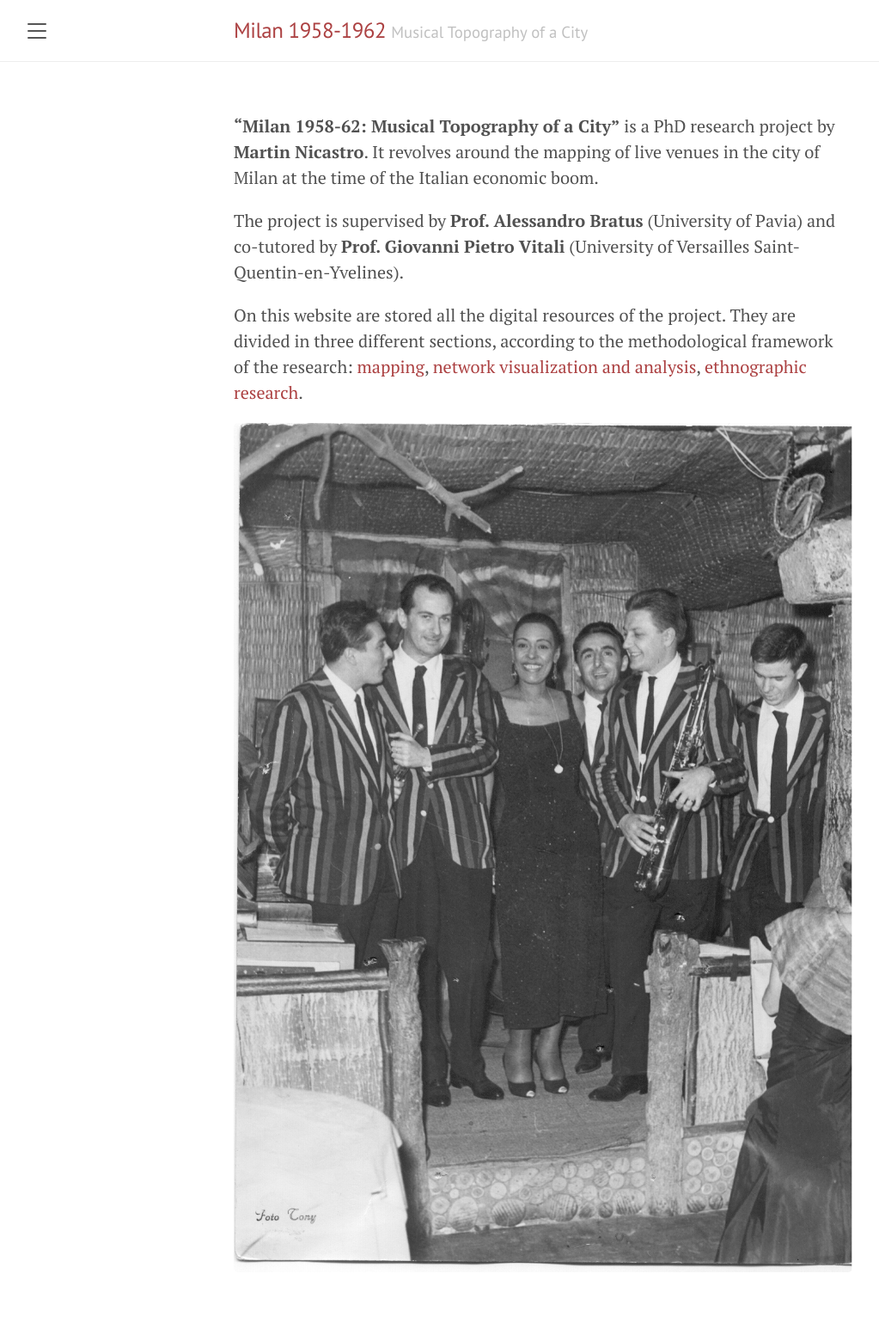
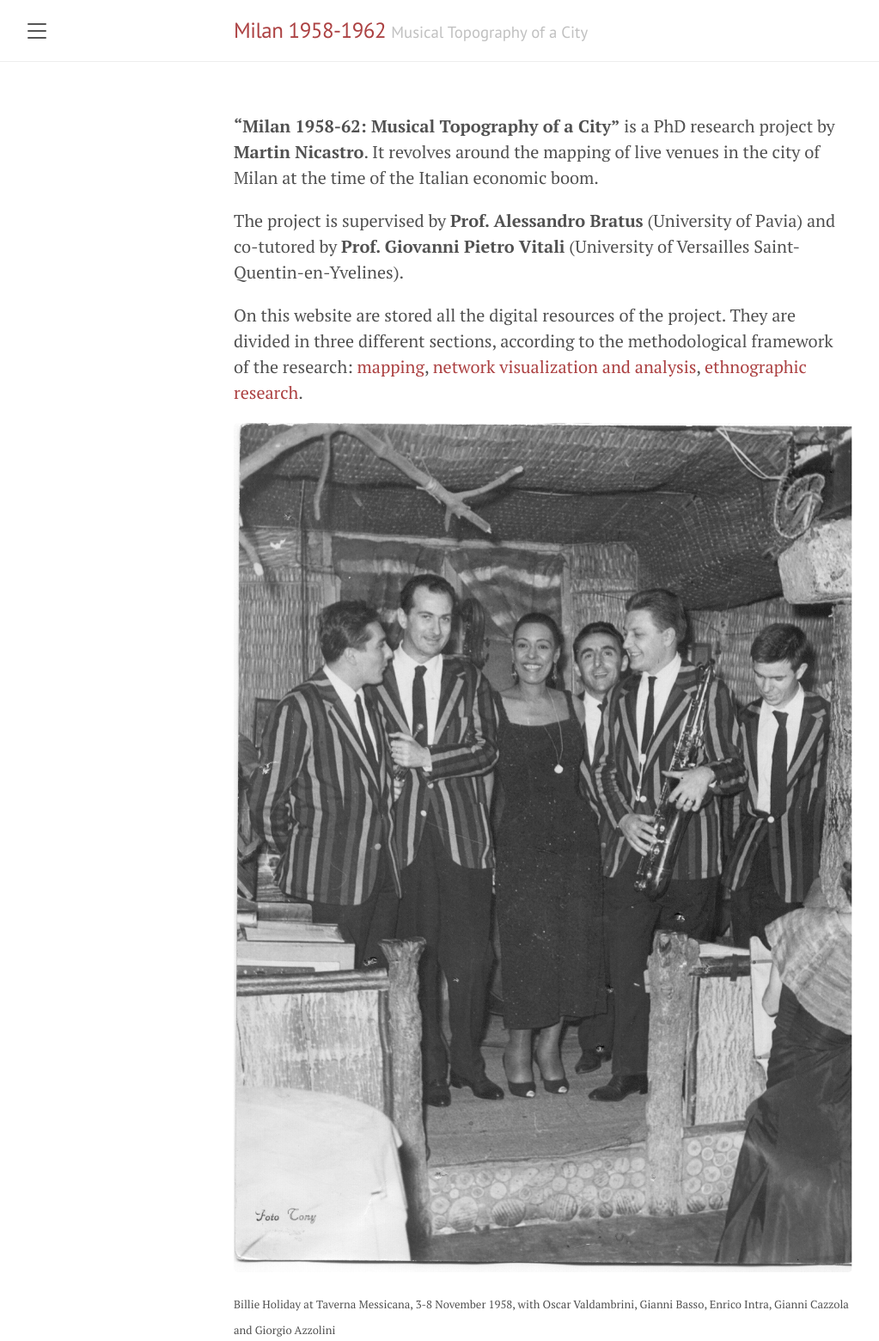
Before and after one commit to musictopography/musictopography.github.io, a Jekyll site: the page built from index.md, in a window 1280 px wide. Shown: the whole page at 86% size, without its empty margins (8-1031 px from the left). Built offline with Jekyll 4.4.1, drawn with Linux system fonts in a browser that asks for light colours; before the commit the page ends 1500 px from its top, so only the background shows below that.

Commit message:
Update index.md

```diff
--- a/index.md
+++ b/index.md
@@ -15,3 +15,5 @@ On this website are stored all the digital resources of the project. They are di
 
 
 <img src="images/Billie.jpg">
+
+<font size="-1">Billie Holiday at Taverna Messicana, 3-8 November 1958, with Oscar Valdambrini, Gianni Basso, Enrico Intra, Gianni Cazzola and Giorgio Azzolini </font>
```
